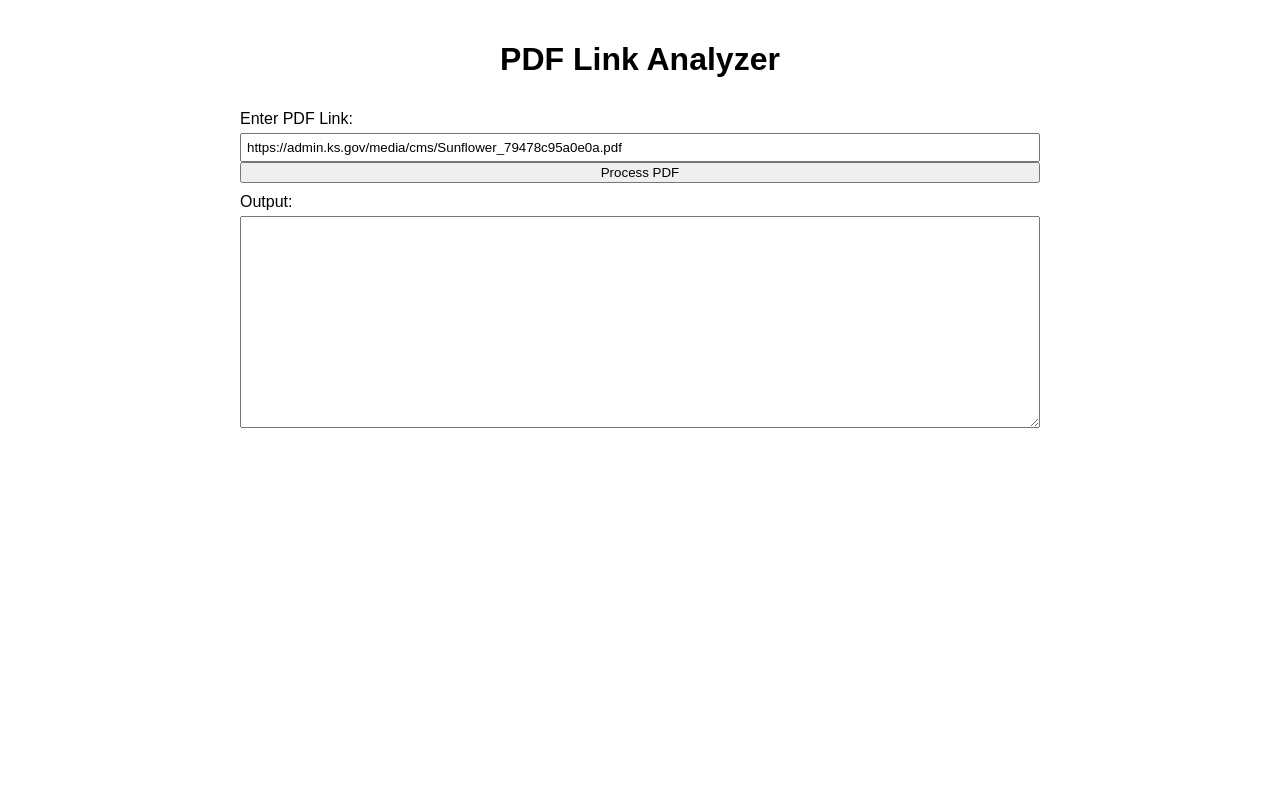
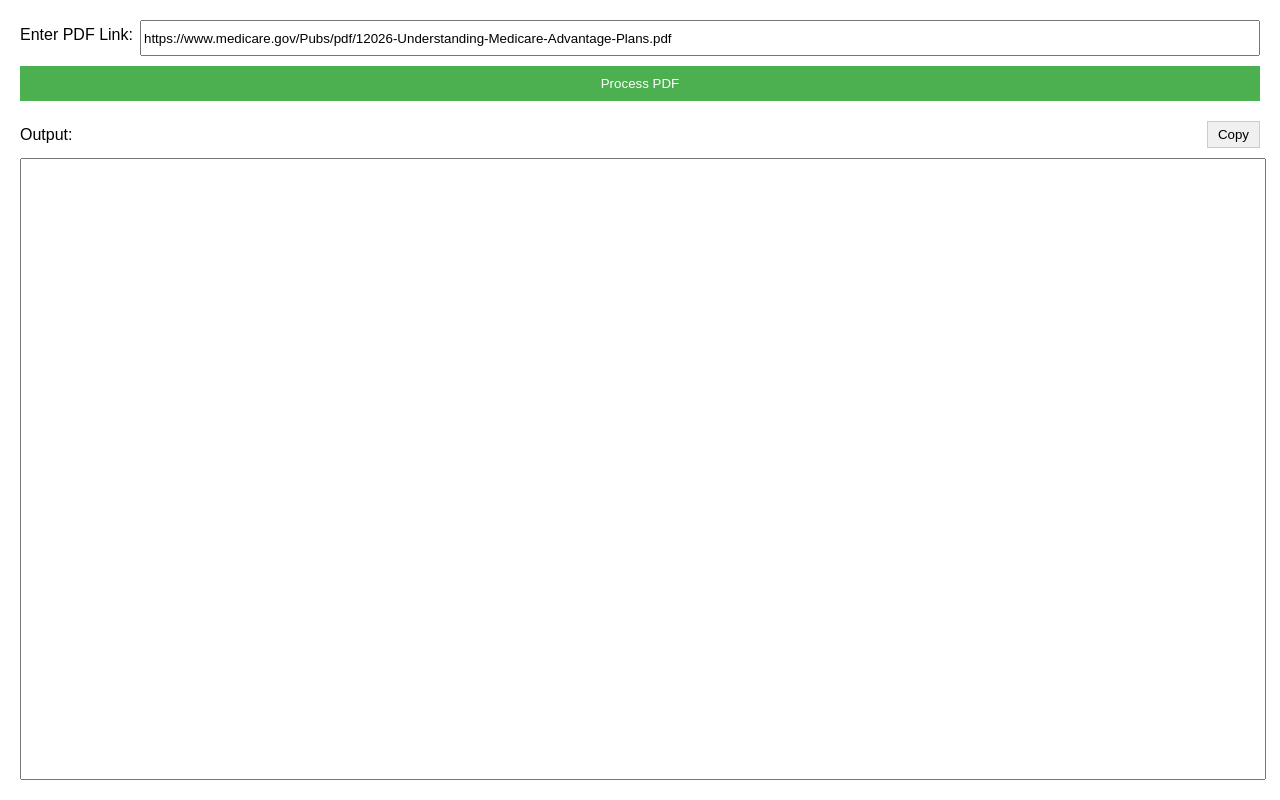
Before and after one commit to andrewfurman/Flask-PDF-to-Text-from-Link, a Flask app: page / in a window 1280 px wide. Run offline with Flask 3, Linux system fonts and the light colour scheme.

Commit message:
updated format

```diff
--- a/static/styles.css
+++ b/static/styles.css
@@ -1,28 +1,76 @@
-body {
+body, html {
+    margin: 0;
+    padding: 0;
+    height: 100%;
     font-family: Arial, sans-serif;
-    max-width: 800px;
-    margin: 0 auto;
-    padding: 20px;
 }
 
-h1 {
-    text-align: center;
+.container {
+    display: flex;
+    flex-direction: column;
+    height: 100vh;
+    padding: 20px;
+    box-sizing: border-box;
 }
 
-form {
+#pdf-form {
+    margin-bottom: 20px;
+}
+
+.input-container {
+    display: flex;
+    margin-bottom: 10px;
+}
+
+.input-container label {
+    flex: 0 0 120px;
+    line-height: 30px;
+}
+
+#pdf-link {
+    flex: 1;
+    height: 30px;
+}
+
+#process-button {
+    width: 100%;
+    padding: 10px;
+    background-color: #4CAF50;
+    color: white;
+    border: none;
+    cursor: pointer;
+}
+
+#process-button:hover {
+    background-color: #45a049;
+}
+
+.output-container {
+    flex: 1;
     display: flex;
     flex-direction: column;
 }
 
-label {
-    margin-top: 10px;
+.output-header {
+    display: flex;
+    justify-content: space-between;
+    align-items: center;
+    margin-bottom: 10px;
 }
 
-input, textarea {
-    margin-top: 5px;
-    padding: 5px;
+#copy-button {
+    padding: 5px 10px;
+    background-color: #f0f0f0;
+    border: 1px solid #ccc;
+    cursor: pointer;
 }
 
-textarea {
-    height: 200px;
+#copy-button:hover {
+    background-color: #e0e0e0;
 }
+
+#output {
+    flex: 1;
+    width: 100%;
+    resize: none;
+}
--- a/templates/index.html
+++ b/templates/index.html
@@ -7,15 +7,23 @@
     <link rel="stylesheet" href="{{ url_for('static', filename='styles.css') }}">
 </head>
 <body>
-    <h1>PDF Link Analyzer</h1>
-    <form id="pdf-form">
-        <label for="pdf-link">Enter PDF Link:</label>
-        <input type="url" id="pdf-link" name="pdf-link" required value="https://admin.ks.gov/media/cms/Sunflower_79478c95a0e0a.pdf">
-        <button type="submit">Process PDF</button>
+    <div class="container">
+        <form id="pdf-form">
+            <div class="input-container">
+                <label for="pdf-link">Enter PDF Link:</label>
+                <input type="url" id="pdf-link" name="pdf-link" required value="https://www.medicare.gov/Pubs/pdf/12026-Understanding-Medicare-Advantage-Plans.pdf">
+            </div>
+            <button type="submit" id="process-button">Process PDF</button>
+        </form>
 
-        <label for="output">Output:</label>
-        <textarea id="output" name="output" readonly></textarea>
-    </form>
+        <div class="output-container">
+            <div class="output-header">
+                <label for="output">Output:</label>
+                <button id="copy-button" type="button">Copy</button>
+            </div>
+            <textarea id="output" name="output" readonly></textarea>
+        </div>
+    </div>
 
     <script>
         document.getElementById('pdf-form').addEventListener('submit', function(e) {
@@ -40,6 +48,13 @@
                 outputArea.value = 'Error: ' + error;
             });
         });
+
+        document.getElementById('copy-button').addEventListener('click', function() {
+            const outputArea = document.getElementById('output');
+            outputArea.select();
+            document.execCommand('copy');
+            alert('Copied to clipboard!');
+        });
     </script>
 </body>
 </html>
```
Also changed, not shown: readme.md.
